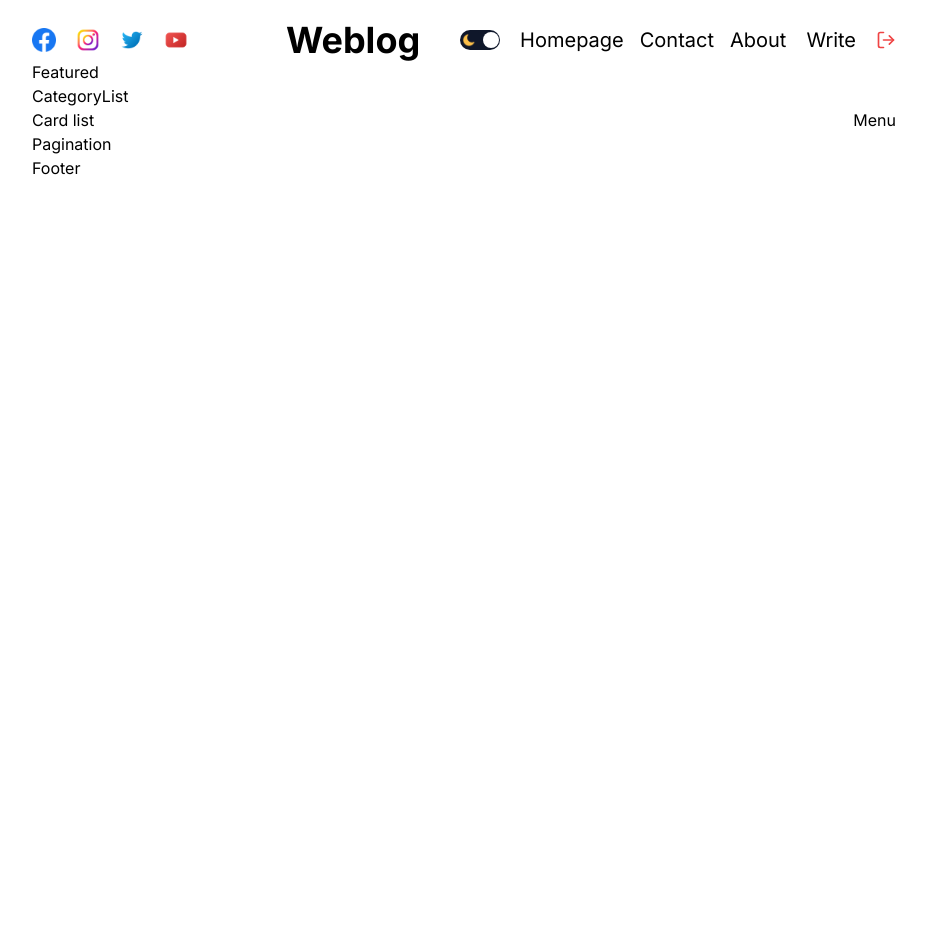
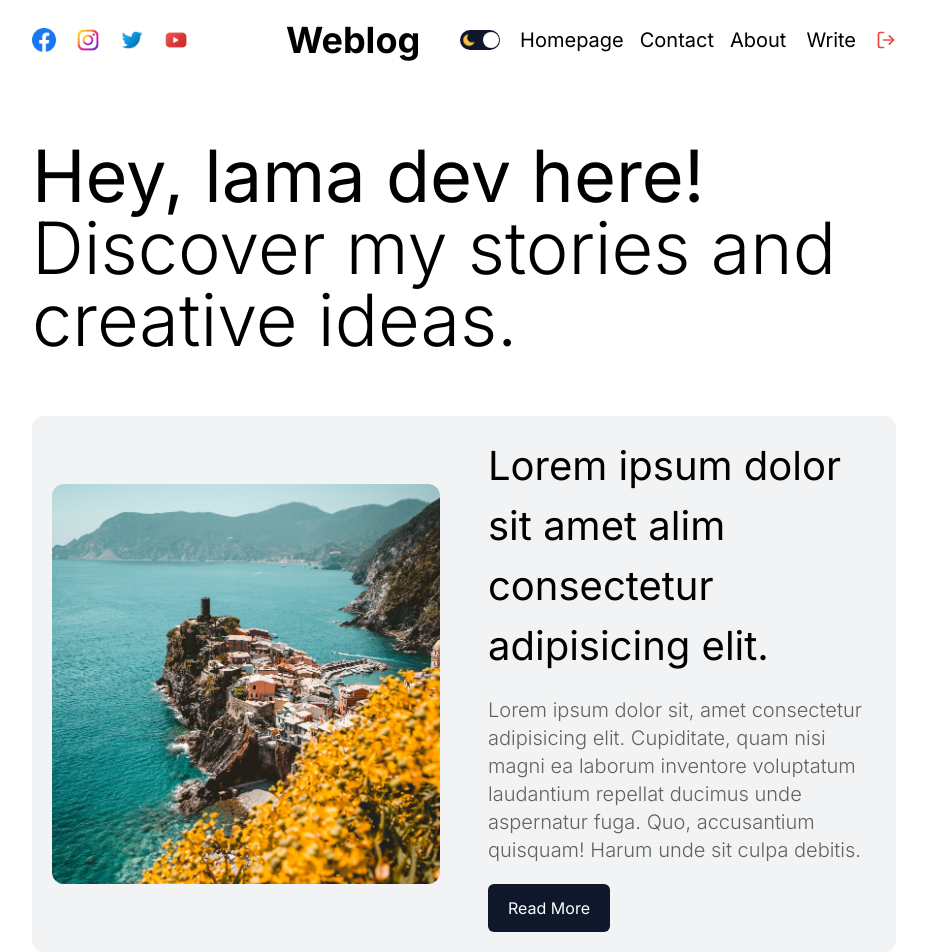
Before and after one commit to alierezayi/Weblog, a Next.js app: page / in a window 1280 px wide. Shown: the top 952 px of the page, without its empty margins (176-1103 px from the left). Before the commit the page ends 800 px from the top, so only its background shows below. Built offline with nearby package versions, Linux system fonts and the light colour scheme.

Commit message:
layout / featured component

```diff
--- a/components/CardList.tsx
+++ b/components/CardList.tsx
@@ -1,4 +1,3 @@
-import React from "react";
 import Pagination from "./Pagination";
 
 const CardList = () => {
--- a/components/Featured.tsx
+++ b/components/Featured.tsx
@@ -1,9 +1,55 @@
-import React from 'react'
+"use client";
+
+import { useTheme } from "@/context/ThemeContext";
+import Image from "next/image";
 
 const Featured = () => {
+  const { theme } = useTheme();
+
   return (
-    <div>Featured</div>
-  )
-}
+    <div className="mt-20">
+      <h1 className="text-4xl sm:text-5xl md:text-6xl lg:text-7xl  font-light">
+        <b>Hey, lama dev here!</b> Discover my stories and creative ideas.
+      </h1>
 
-export default Featured
+      <div className={`mt-[60px] flex items-center gap-12 p-5 rounded-xl bg-[#0f172a]/5 dark:bg-white/10`}>
+        <div className="hidden lg:block flex-1 h-[400px] relative">
+          <Image
+            src="/images/p1.jpeg"
+            alt=""
+            fill
+            className="object-cover rounded-xl"
+          />
+        </div>
+        <div className="flex flex-1 flex-col gap-5">
+          <h1 className="text-[40px]">
+            Lorem ipsum dolor sit amet alim consectetur adipisicing elit.
+          </h1>
+
+          <p
+            className={`font-light text-xl ${
+              theme === "dark" ? "text-[#a6a6a6]" : "text-[#626262]"
+            }`}
+          >
+            Lorem ipsum dolor sit, amet consectetur adipisicing elit.
+            Cupiditate, quam nisi magni ea laborum inventore voluptatum
+            laudantium repellat ducimus unde aspernatur fuga. Quo, accusantium
+            quisquam! Harum unde sit culpa debitis.
+          </p>
+
+          <button
+            className={`py-3 px-5 w-max border-none rounded-md ${
+              theme === "dark"
+                ? "bg-white text-[#0f172a]"
+                : "bg-[#0f172a] text-white"
+            }`}
+          >
+            Read More
+          </button>
+        </div>
+      </div>
+    </div>
+  );
+};
+
+export default Featured;
--- a/components/Socials.tsx
+++ b/components/Socials.tsx
@@ -1,6 +1,5 @@
 import Image from "next/image";
 import Link from "next/link";
-import React from "react";
 
 const Socials = () => {
   return (
```
